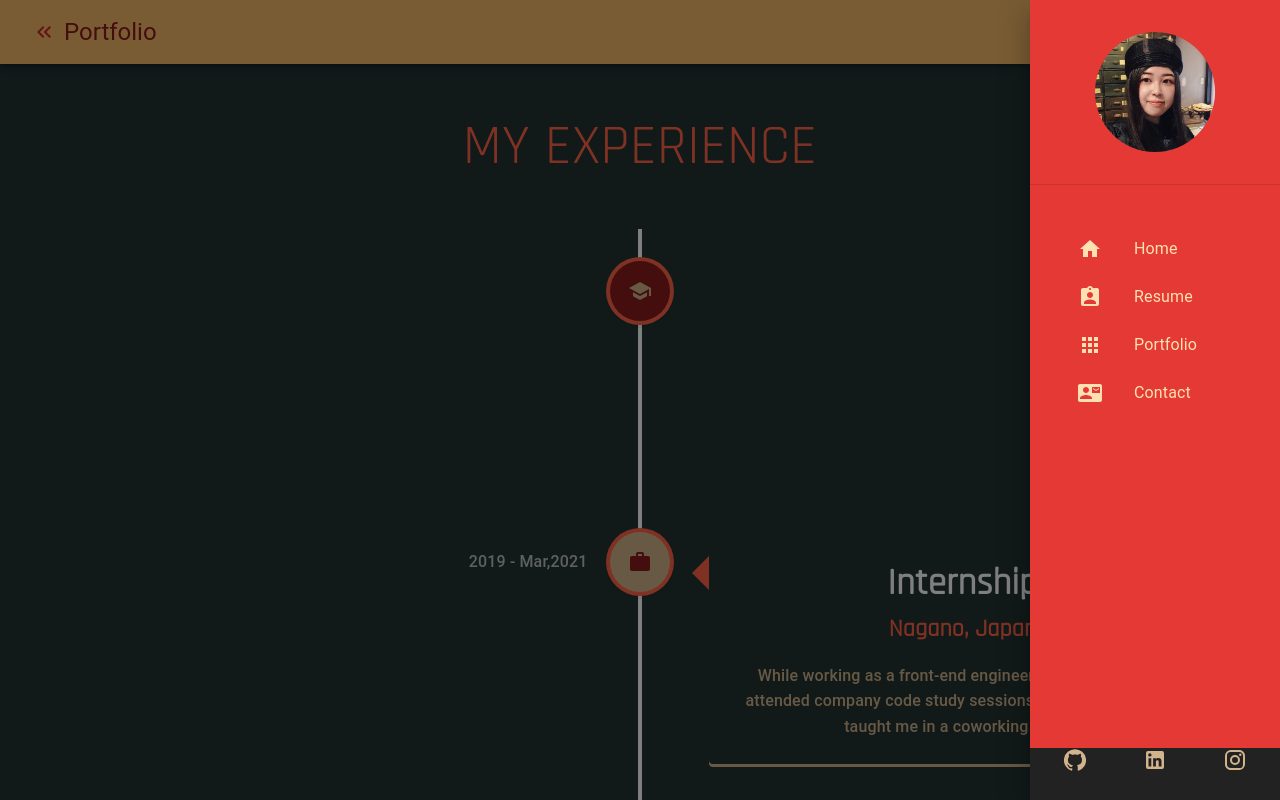
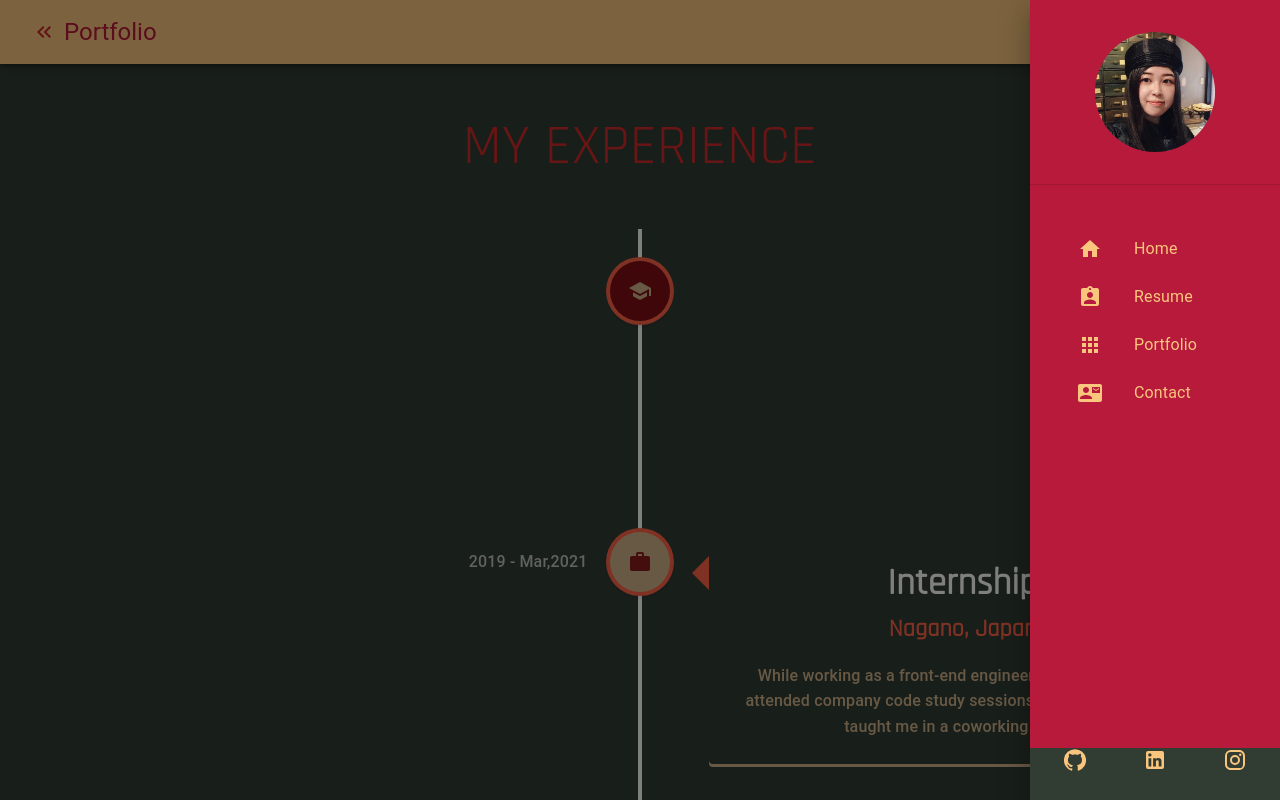
Before and after one commit to yoshino9397/MUI-MyPortfolio, a React (Create React App) app: page /resume in a window 1280 px wide. Both pictures are taken after a click on the button 44 px from the left and 32 px from the top of the page. Shown: the top 800 px of the page. Built offline with nearby package versions, Linux system fonts and the light colour scheme.

Commit message:
color adjust

```diff
--- a/src/components/Contact.js
+++ b/src/components/Contact.js
@@ -9,7 +9,7 @@ import TextField from "@mui/material/TextField";
 
 const useStyles = makeStyles((theme) => ({
   contactContainer: {
-    background: "#233",
+    background: "#313c33",
     height: "100vh",
   },
   heading: {
@@ -27,7 +27,7 @@ const useStyles = makeStyles((theme) => ({
 
 const CssTextField = styled(TextField)({
   "& label": {
-    color: "tan",
+    color: "#a08c7d",
   },
   "& label.Mui-focused": {
     color: "tomato",
@@ -37,14 +37,14 @@ const CssTextField = styled(TextField)({
   },
   "& .MuiOutlinedInput-root": {
     "& fieldset": {
-      borderColor: "tan",
+      borderColor: "#a08c7d",
     },
     "&:hover fieldset": {
-      borderColor: "tan",
+      borderColor: "#a08c7d",
       borderWidth: "2px",
     },
     "&.Mui-focused fieldset": {
-      borderColor: "tan",
+      borderColor: "#a08c7d",
     },
   },
 });
@@ -90,7 +90,7 @@ const Contact = () => {
             sx={{
               mt: "1rem",
               color: "tomato",
-              borderColor: "tan",
+              borderColor: "#a08c7d",
               borderWidth: "1px",
               ":hover": {
                 borderColor: "tomato",
--- a/src/components/Footer.js
+++ b/src/components/Footer.js
@@ -12,12 +12,12 @@ const theme = createTheme({});
 const Footer = () => {
   return (
     <ThemeProvider theme={theme}>
-      <BottomNavigation sx={{ bgcolor: "#222" }}>
+      <BottomNavigation sx={{ bgcolor: "#313c33" }}>
         <Link href="https://github.com/yoshino9397">
           <BottomNavigationAction
             icon={<GitHubIcon />}
             sx={{
-              color: "tan",
+              color: "#fac57d",
               ":hover": {
                 color: "tomato",
               },
@@ -28,7 +28,7 @@ const Footer = () => {
           <BottomNavigationAction
             icon={<LinkedInIcon />}
             sx={{
-              color: "tan",
+              color: "#fac57d",
               ":hover": {
                 color: "tomato",
               },
@@ -39,7 +39,7 @@ const Footer = () => {
           <BottomNavigationAction
             icon={<InstagramIcon />}
             sx={{
-              color: "tan",
+              color: "#fac57d",
               ":hover": {
                 color: "tomato",
               },
--- a/src/components/Navbar.js
+++ b/src/components/Navbar.js
@@ -33,7 +33,7 @@ const menuItems = [
 const theme = createTheme({
   palette: {
     primary: {
-      main: "#f4ba69",
+      main: "#fac57d",
     },
     secondary: {
       main: red[800],
@@ -50,7 +50,7 @@ const Navbar = () => {
         component="div"
         sx={{
           width: 250,
-          background: "#e53935",
+          background: "#b71a3b",
           height: "100%",
         }}
       >
@@ -78,13 +78,13 @@ const Navbar = () => {
               component={Link}
               to={item.listPath}
               sx={{
-                color: "#ffe0b2",
+                color: "#fac57d",
                 margin: "0 2rem",
               }}
             >
               <ListItemIcon
                 sx={{
-                  color: "#ffe0b2",
+                  color: "#fac57d",
                 }}
               >
                 {item.listIcon}
@@ -112,7 +112,7 @@ const Navbar = () => {
               <IconButton onClick={() => setOpen(true)}>
                 <KeyboardDoubleArrowLeftIcon color="secondary" />
               </IconButton>
-              <Typography variant="h5" color="#8a1c1c">
+              <Typography variant="h5" color="#b71a3b">
                 Portfolio
               </Typography>
             </Toolbar>
--- a/src/components/Portfolio.js
+++ b/src/components/Portfolio.js
@@ -70,7 +70,7 @@ const projects = [
 
 const useStyles = makeStyles({
   mainContainer: {
-    background: "#233",
+    background: "#313c33",
     height: "100%",
   },
 
@@ -116,7 +116,7 @@ const Portfolio = () => {
                 <Button
                   size="small"
                   sx={{
-                    color: "#8a1c1c",
+                    color: "#b71a3b",
                     fontWeight: "bold",
                     transition: ".2s",
                     ":hover": {
@@ -129,7 +129,7 @@ const Portfolio = () => {
                 <Button
                   size="small"
                   sx={{
-                    color: "#8a1c1c",
+                    color: "#b71a3b",
                     fontWeight: "bold",
                     transition: ".2s",
                     ":hover": {
--- a/src/components/Resume.js
+++ b/src/components/Resume.js
@@ -22,10 +22,10 @@ const theme = createTheme({
 
 const useStyles = makeStyles((theme) => ({
   mainContainer: {
-    background: "#233",
+    background: "#313c33",
   },
   heading: {
-    color: "tomato",
+    color: "#d02a2a",
     padding: "3rem 0",
     textTransform: "uppercase",
   },
@@ -49,7 +49,7 @@ const Resume = () => {
         <VerticalTimelineElement
           className="vertical-timeline-element--work"
           date="Jun,2021 - present"
-          iconStyle={{ background: "#8a1c1c", color: "tan" }}
+          iconStyle={{ background: "#7e0f12", color: "tan" }}
           icon={<SchoolIcon />}
         >
           <h1 className="vertical-timeline-element-title">CICCC Student</h1>
@@ -78,7 +78,7 @@ const Resume = () => {
           icon={<VolunteerActivismIcon />}
           iconStyle={{
             background: "tomato",
-            color: "#8a1c1c",
+            color: "#7e0f12",
             boxShadow: "0 0 0 4px tan",
           }}
         >
@@ -95,7 +95,7 @@ const Resume = () => {
         <VerticalTimelineElement
           className="vertical-timeline-element--work"
           date="2017 - 2021"
-          iconStyle={{ background: "#8a1c1c", color: "tan" }}
+          iconStyle={{ background: "#7e0f12", color: "tan" }}
           icon={<SchoolIcon />}
         >
           <h1 className="vertical-timeline-element-title">College Student</h1>
@@ -111,8 +111,8 @@ const Resume = () => {
         <VerticalTimelineElement
           iconStyle={{
             background: "tan",
-            color: "#8a1c1c",
-            boxShadow: "0 0 0 4px #8a1c1c",
+            color: "#7e0f12",
+            boxShadow: "0 0 0 4px #7e0f12",
           }}
           icon={<BabyChangingStationIcon />}
         />
```
Also changed, not shown: 1 other file (tests, documents, lock files or other folders).
